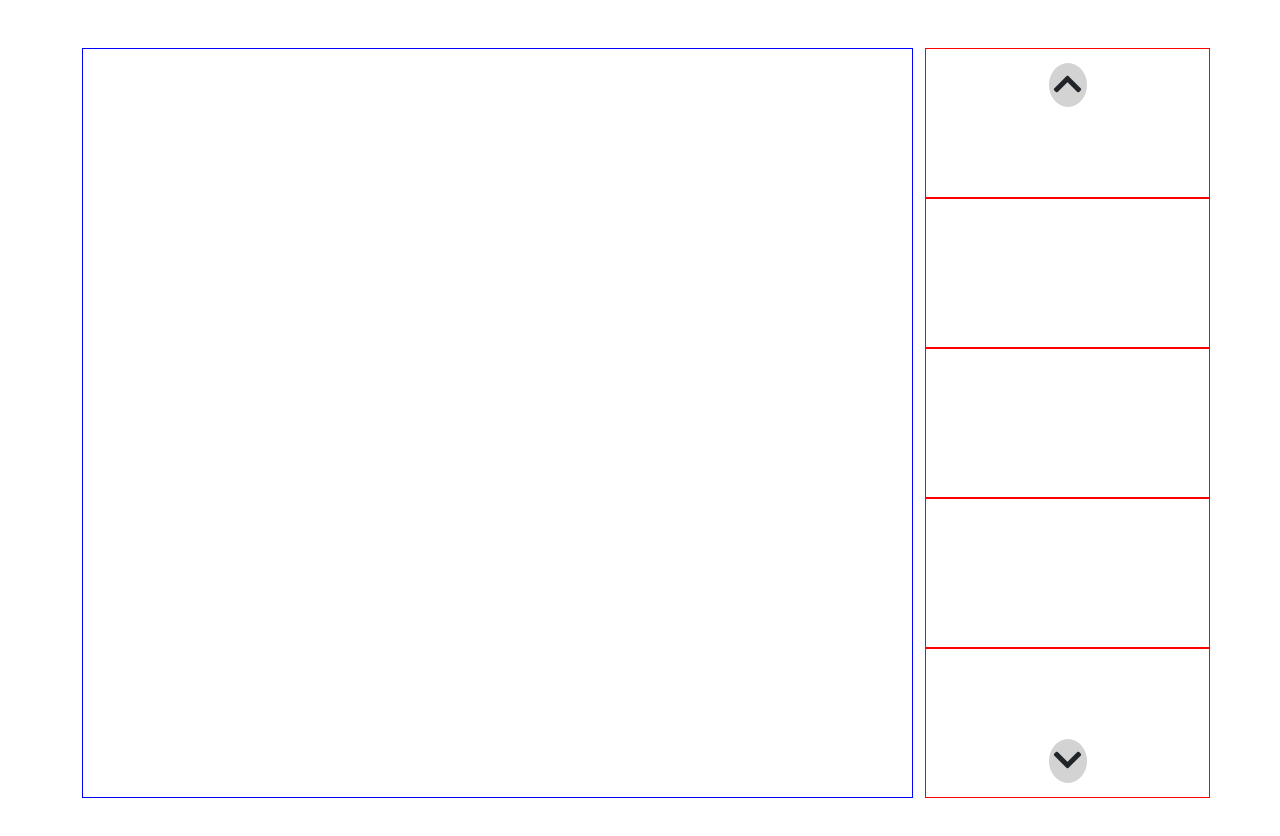
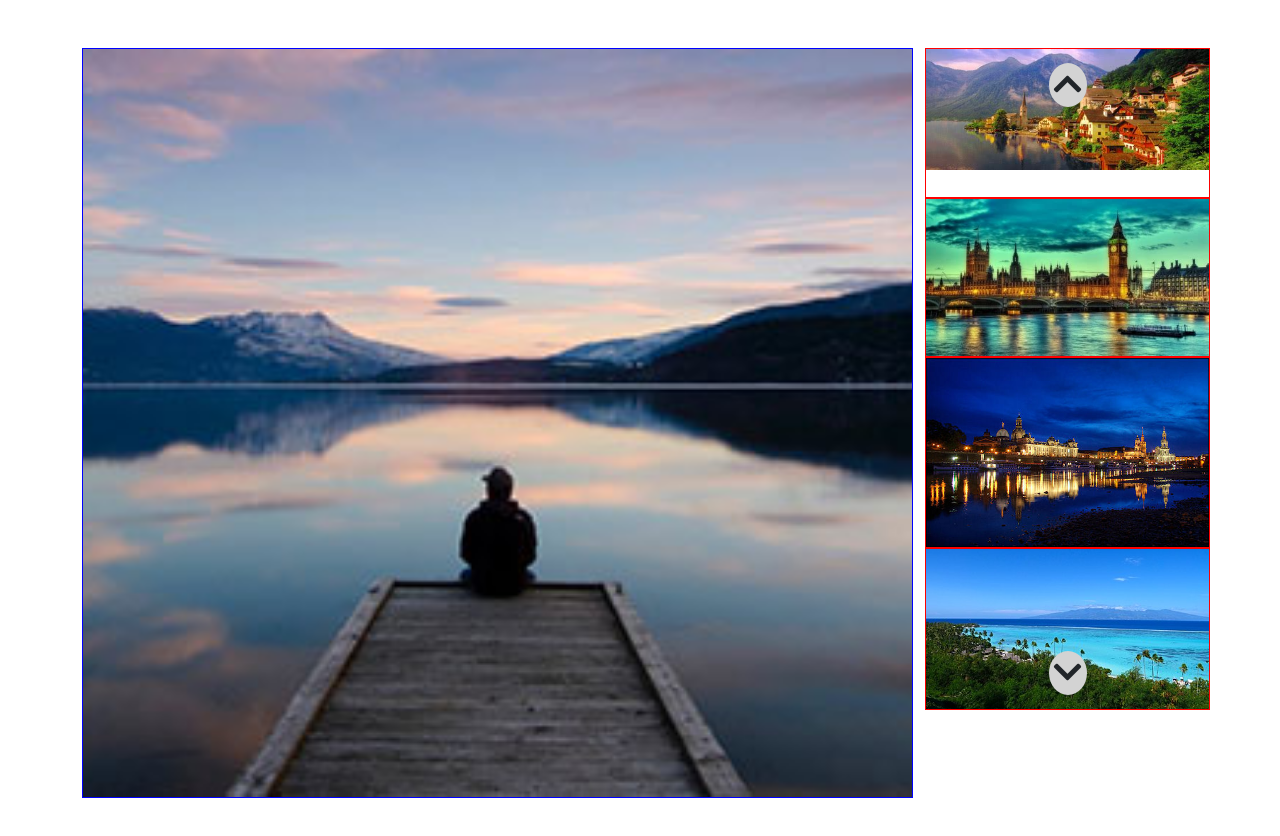
Before and after one commit to ddecataldo/js-array-carousel, a plain HTML site: page index.html in a window 1280 px wide. Drawn offline with nearby package versions, Linux system fonts and the light colour scheme.

Commit message:
Avanzamento esercizio carousel

```diff
--- a/css/styles.css
+++ b/css/styles.css
@@ -1,10 +1,29 @@
 .image-full{
     min-height: 750px;
     border: 1px solid blue;
+    position: relative;
+}
+.image-full > img {
+    width: 100%;
+    height: 100%;
+    object-fit: cover;
+    position: absolute;
+    top: 0;
+    left: 0;
+    opacity: 0;
+    transition: opacity 0.5s;
+}
+.image-full > img.active{
+    opacity: 1;
 }
 .image-thumb{
     min-height: 150px;
     border: 1px solid red;
+}
+.image-thumb > img {
+    width: 100%;
+    height: 100%;
+    object-fit: cover;
 }
 
 /*** Posizionamento Freccie ***/
--- a/index.html
+++ b/index.html
@@ -25,22 +25,8 @@
 
                         <div class="arrow arrow-top"><i class="fas fa-chevron-up fa-2x"></i></div>
 
-                        <div class="row">
-                            <div class="col-md-12 col-sm-12 col-xs-12">
-                                <div class="image-thumb"></div>
-                            </div>
-                            <div class="col-md-12 col-sm-12 col-xs-12">
-                                <div class="image-thumb"></div>
-                            </div>
-                            <div class="col-md-12 col-sm-12 col-xs-12">
-                                <div class="image-thumb"></div>
-                            </div>
-                            <div class="col-md-12 col-sm-12 col-xs-12">
-                                <div class="image-thumb"></div>
-                            </div>
-                            <div class="col-md-12 col-sm-12 col-xs-12">
-                                <div class="image-thumb"></div>
-                            </div>
+                        <div class="row row--image-thumb">
+
                         </div>
 
                         <div class="arrow arrow-bottom"><i class="fas fa-chevron-down fa-2x"></i></div>
--- a/js/scripts.js
+++ b/js/scripts.js
@@ -1,5 +1,5 @@
 //Dichiarazione array con la lista delle immagini del carousel
-const items = [
+const immagini = [
     'img/01.jpg',
     'img/02.jpg',
     'img/03.jpg',
@@ -8,7 +8,7 @@ const items = [
 ];
 
 //Dichiarazione array con il nome della città corrispendente al luogo dell'immagine
-const title = [
+const titolo = [
     'Svezia',
     'Svizzera',
     'Gran Bretagna',
@@ -17,10 +17,74 @@ const title = [
 ]
 
 //Dichiarazione array con la descrizione corrispendente al luogo dell'immagine
-const text = [
+const descrizione = [
     'Lorem ipsum, dolor sit amet consectetur adipisicing elit. Et temporibus voluptatum suscipit tempore aliquid deleniti aut veniam inventore eligendi ex ad ullam, cumque provident totam omnis, magnam dolores dolorum corporis.',
     'Lorem ipsum',
     'Lorem ipsum, dolor sit amet consectetur adipisicing elit.',
     'Lorem ipsum, dolor sit amet consectetur adipisicing elit. Et temporibus voluptatum suscipit tempore aliquid deleniti aut veniam inventore eligendi ex ad ullam,',
     'Et temporibus voluptatum suscipit tempore aliquid deleniti aut veniam inventore eligendi ex ad ullam,',
 ]
+
+// Seleziono il contenitore che deve contenere l'immagine
+const contenitoreImmagineFull = document.querySelector(".image-full");
+const contenitoreImmagineThumb = document.querySelector(".row--image-thumb");
+
+// Assegno un valore all'indice corrente
+let indiceCorrente = 0;
+
+// Dobbiamo stampare il tag img
+for (let i = 0; i < immagini.length; i++) {
+
+    // ad ogni ciclo il contatore si incrementa e l'indice si sposta all'elemento successivo dell'array
+    const indiceImmagine = immagini[i];
+
+    let active = "";
+
+    // Se indice immagine = 0 allora inserisci la classe active
+    if (i === indiceCorrente) {
+        active = "active";
+    }
+
+    // Assegna a una variabile il tag img dell'immagine in anteprima
+    const tagImgFull = `<img class="${active}" src="${indiceImmagine}" alt="Immagine indice #${i}">`;
+    // Assegna a una variabile il tag img della thumb
+    const tagImgThumb = `<div class="col-md-12 col-sm-12 col-xs-12">
+                            <div class="image-thumb">
+                                <img src="${indiceImmagine}" alt="Immagine indice #${i}">
+                            </div>
+                        </div>`;
+
+    // Tag img inserito nell'html
+    if(active === "active") {
+        contenitoreImmagineFull.innerHTML +=  tagImgFull;
+    } else {
+        contenitoreImmagineThumb.innerHTML += tagImgThumb;
+    }
+}
+
+// Selezione le classi delle freccie dove devo intervenireù
+const arrowTop = document.querySelector(".arrow-top");
+const arrowBottom = document.querySelector(".arrow-bottom");
+
+// Cliccando sulla freccia in alto deve essere selezionata la thumb corrente e deve essere inserita come immagini di anteprima
+arrowTop.addEventListener("click", function () {
+
+    // Seleziona l'elemento con la classe active
+    const immagineAttiva = contenitoreImmagineFull.querySelector(".active");
+    // Rimuovi dall'elemento la classe active
+    immagineAttiva.classList.remove("active");
+
+    // Decremento l'indice
+    indiceCorrente--; // -1
+
+    // Se minore di 0 l'indice deve essere assegnato all'ultimo valore della lunghezza dell'array
+    if (indiceCorrente < 0){
+        indiceCorrente = immagini.length - 1;
+    }
+
+});
+
+// Cliccando sulla freccia in alto deve essere selezionata la thumb corrente e deve essere inserita come immagini di anteprima
+arrowBottom.addEventListener("click", function () {
+
+});
```
